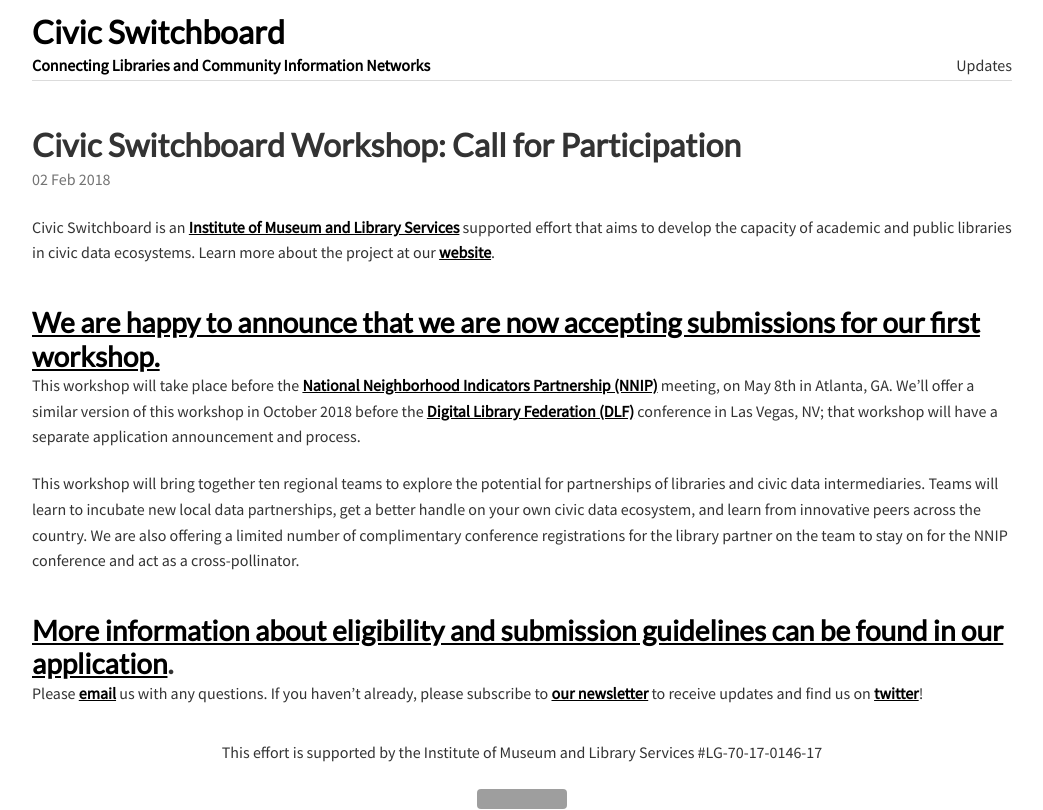
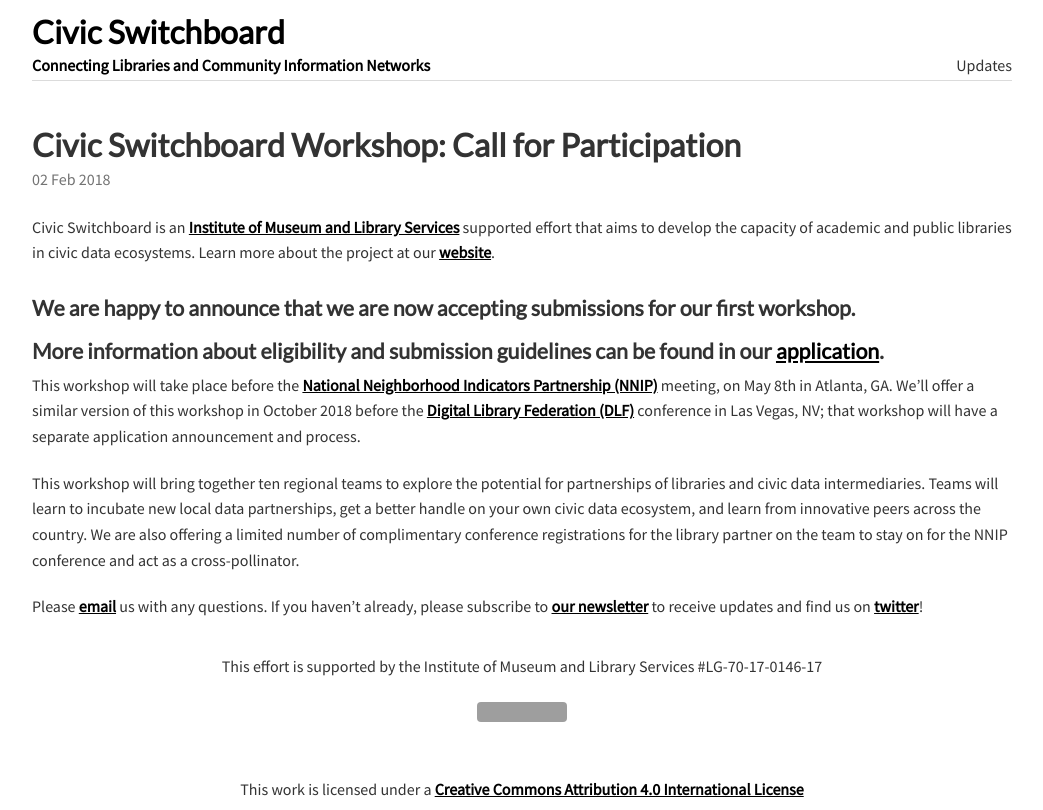
Before and after one commit to civic-switchboard/civic-switchboard.github.io.first, a Jekyll site: the page built from _posts/2018-02-02-post_3.md, in a window 1280 px wide, cut to the strip 0-810 px from the top of the page. Shown: the whole strip, without its empty margins (118-1161 px from the left). Built offline with Jekyll 4.4.1, drawn with Linux system fonts in a browser that asks for light colours; part of the change alters nothing that is shown; grey boxes are pictures that could not be loaded.

```diff
--- a/_posts/2018-02-02-post_3.md
+++ b/_posts/2018-02-02-post_3.md
@@ -8,7 +8,8 @@ header: "Civic Switchboard Workshop: Call for Participation"
 Civic Switchboard is an [Institute of Museum and Library Services](https://www.imls.gov/) supported effort that aims to develop the capacity of academic and public libraries in civic data ecosystems. Learn more about the project at our [website](https://civic-switchboard.github.io/).
 
 
-### [**We are happy to announce that we are now accepting submissions for our first workshop.**](https://goo.gl/forms/SxjfR1Y8PI6fZgX42)
+#### We are happy to announce that we are now accepting submissions for our first workshop.
+#### More information about eligibility and submission guidelines can be found in our [application](https://goo.gl/forms/SxjfR1Y8PI6fZgX42).
 
 This workshop will take place before the [National Neighborhood Indicators Partnership (NNIP)](https://www.neighborhoodindicators.org/) meeting, on May 8th in Atlanta, GA.  We'll offer a similar version of this workshop in October 2018 before the [Digital Library Federation (DLF)](https://www.diglib.org/) conference in Las Vegas, NV; that workshop will have a separate application announcement and process.
 
@@ -17,6 +18,4 @@ This workshop will bring together ten regional teams to explore the potential fo
 We are also offering a limited number of complimentary conference registrations for the library partner on the team to stay on for the NNIP conference and act as a cross-pollinator.
 
 
-### [More information about eligibility and submission guidelines can be found in our application](https://goo.gl/forms/SxjfR1Y8PI6fZgX42).
-
 Please  [email](mailto:civic-switchboard@pitt.edu) us with any questions.  If you haven’t already, please subscribe to [our newsletter](https://civicswitchboard.us17.list-manage.com/subscribe?u=530c4fdb234145e8e1e6b5307&id=3ae069cc9d) to receive updates and find us on [twitter](https://twitter.com/civicswitch)!
```
